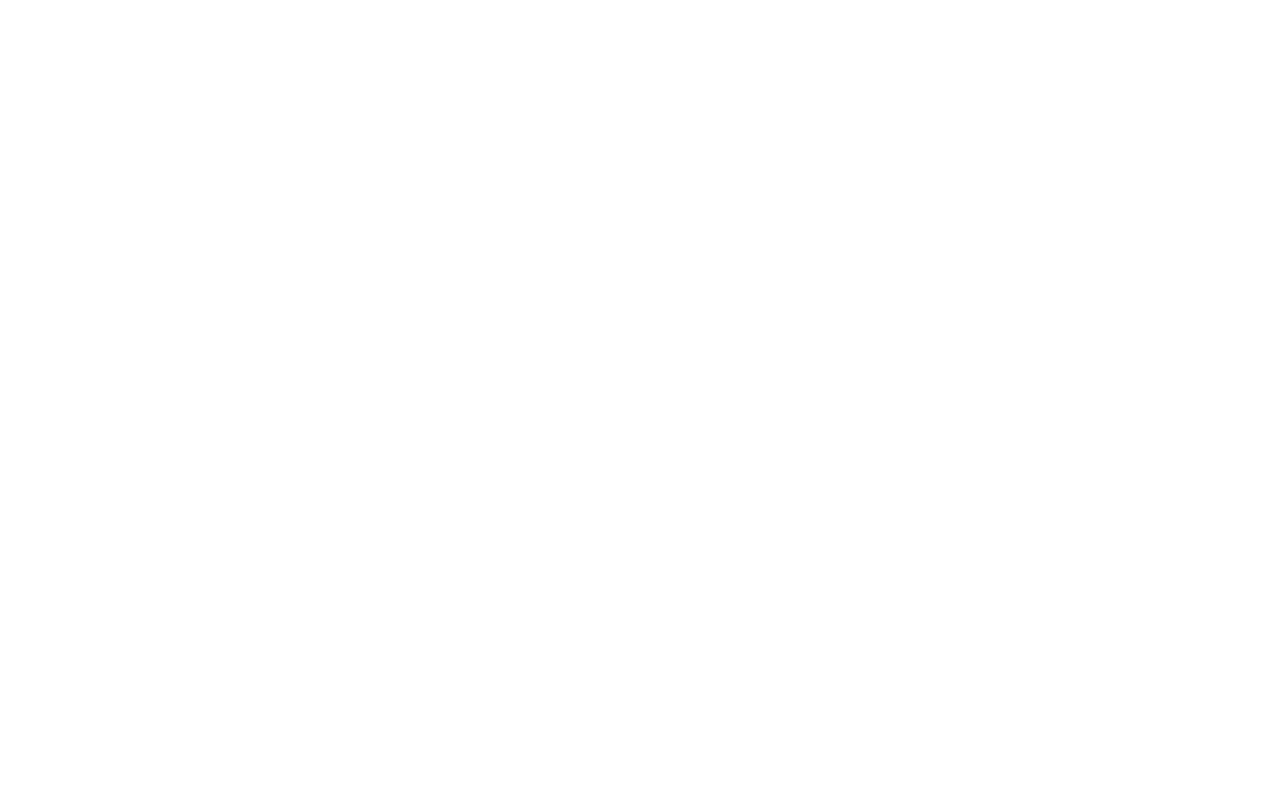
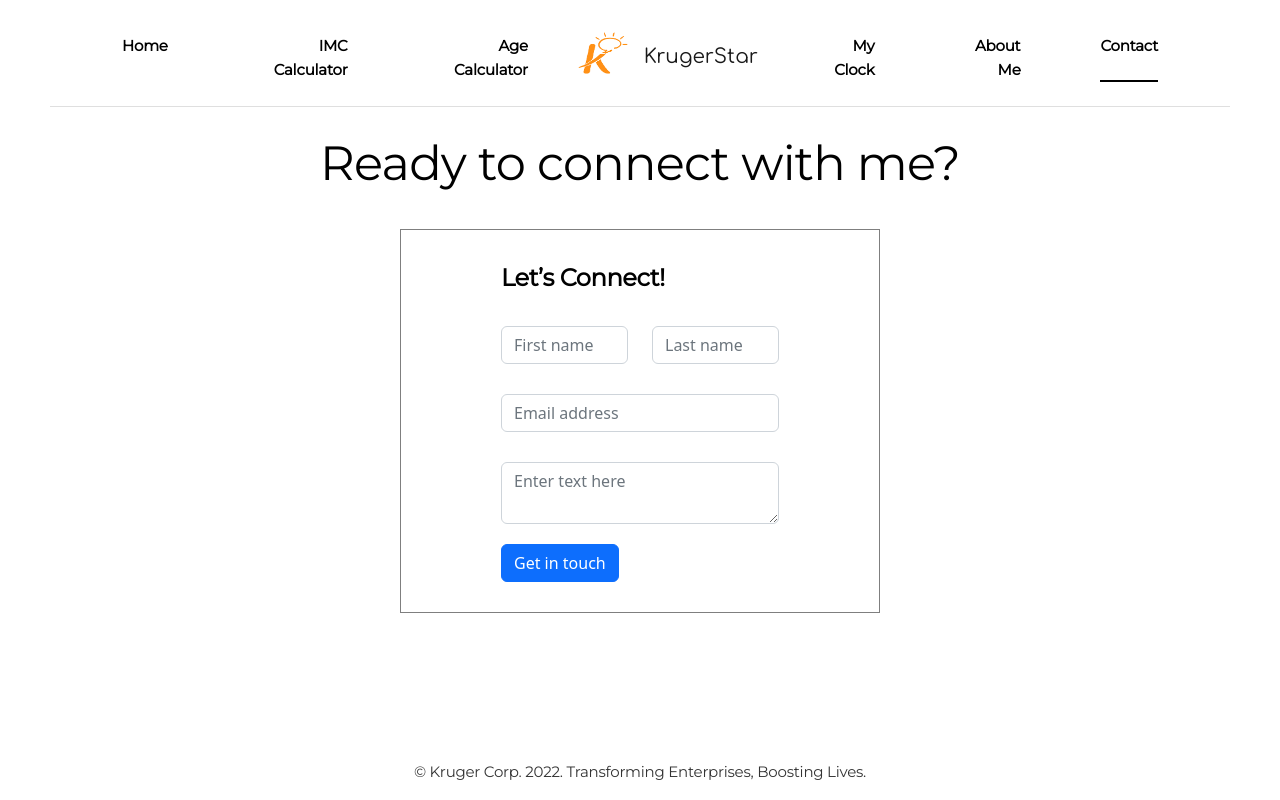
Before and after one commit to DaniCis/TallerRouting_Kruger, a React (Create React App) app: page /contact in a window 1280 px wide. Before the commit this address had no page. Built offline with nearby package versions, Linux system fonts and the light colour scheme.

Commit message:
contacto terminado

```diff
--- a/src/App.jsx
+++ b/src/App.jsx
@@ -6,6 +6,7 @@
 import AgeCalculator from "./pages/AgeCalculator";
 import Clockpage from "./pages/Clockpage";
 import AboutPage from "./pages/Aboutpage";
+import Contactpage from "./pages/Contactpage";
 
 function App() {
   return (
@@ -17,6 +18,7 @@
           <Route path="/age" element={<AgeCalculator />}></Route>
           <Route  path="/clock" element={<Clockpage />}></Route>
           <Route path="/about" element={<AboutPage />} ></Route>
+          <Route path="/contact" element={<Contactpage />} ></Route>
         </Routes>
       </Router>
     </div>
--- /dev/null
+++ b/src/assets/css/contact.css
@@ -0,0 +1,37 @@
+@import url('https://fonts.googleapis.com/css2?family=Comfortaa&family=Montserrat&display=swap');
+.contact-title{
+    font-family: 'Montserrat';
+    font-style: normal;
+    font-weight: 400;
+    font-size: 48px;
+    line-height: 72px;
+    text-align: center;
+    letter-spacing: -0.015em;
+    color: #000000;
+    margin-top: 20px;
+}
+.contenedor-contact{
+    display: flex;
+    flex-direction: column;
+    margin: 30px 400px;
+    border: 1px solid rgba(0, 0, 0, 0.5);
+}
+.form-title{
+    font-family: 'Montserrat';
+    font-style: normal;
+    font-weight: 700;
+    font-size: 24px;
+    line-height: 36px;
+    letter-spacing: -0.015em;
+    color: #000000;
+    margin-bottom: 30px;
+}
+.contenedor-form{
+    margin: 30px 100px;
+}
+.contenedor-form input{
+    margin-bottom: 30px;
+}
+.contenedor-form button{
+    margin-top: 20px;
+}
--- /dev/null
+++ b/src/components/Formulario.jsx
@@ -0,0 +1,44 @@
+import Button from 'react-bootstrap/Button';
+import Col from 'react-bootstrap/Col';
+import Form from 'react-bootstrap/Form';
+import Row from 'react-bootstrap/Row';
+
+const Formulario = () =>{
+    return(
+        <div>
+            <h4 className='contact-title'>Ready to connect with me?</h4>
+            <div className='contenedor-contact'>
+                <Form className='contenedor-form'>
+                    <Row>
+                        <Col>
+                            <h3 className='form-title'>Let’s Connect!</h3>
+                        </Col>
+                    </Row>
+                    <Row>
+                        <Col>
+                            <Form.Control placeholder="First name" />
+                        </Col>
+                        <Col>
+                            <Form.Control placeholder="Last name" />
+                        </Col>
+                    </Row>
+                    <Row>
+                        <Col>
+                            <Form.Control type="email" placeholder="Email address" />
+                        </Col>
+                    </Row>
+                    <Row>
+                        <Col>
+                            <Form.Control as="textarea" type="text" placeholder="Enter text here" />
+                        </Col>
+                    </Row>
+                    <Button variant="primary" type="submit">
+                        Get in touch
+                    </Button>
+                </Form>
+            </div>
+
+        </div>
+    )
+}
+export default Formulario;
--- /dev/null
+++ b/src/pages/Contactpage.jsx
@@ -0,0 +1,15 @@
+import Navigation from "../components/Navigation";
+import Footer from "../components/Footer";
+import "../assets/css/contact.css"
+import Formulario from "../components/Formulario";
+
+const Contactpage = () =>{
+    return(
+        <>
+        <Navigation />
+        <Formulario />
+        <Footer/>
+        </>
+    )
+}
+export default Contactpage;
```
